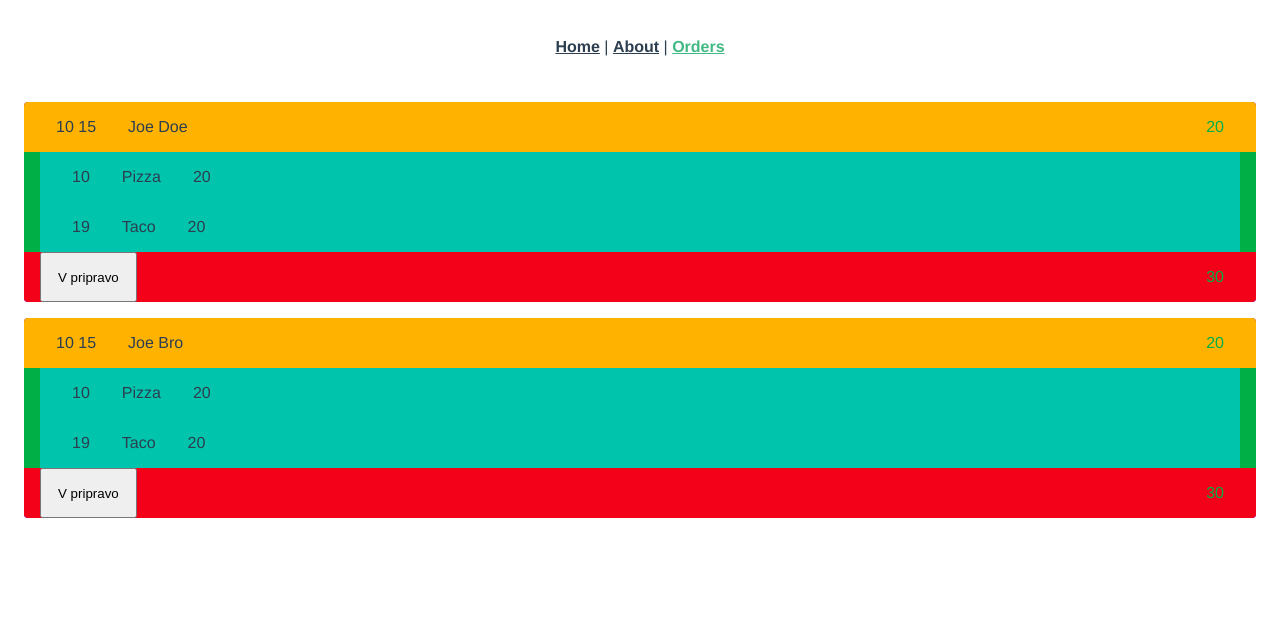
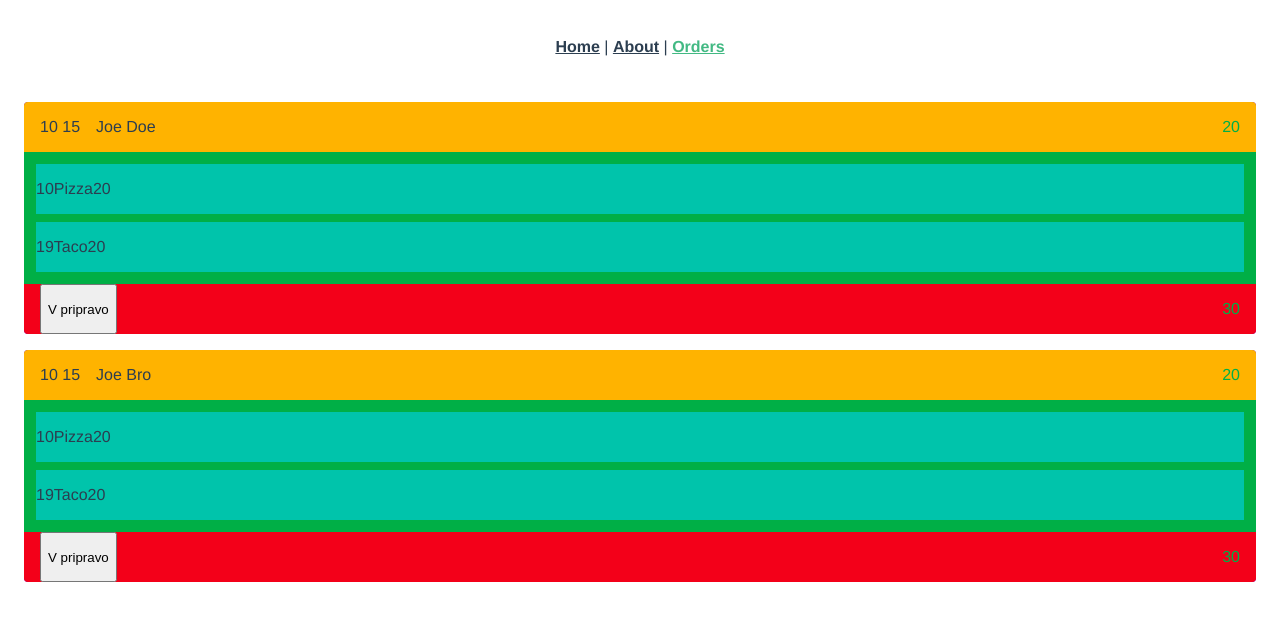
Before and after one commit to simonkorosec/ServeUp-FrontEnd, a Vue app: page /orders in a window 1280 px wide. Shown: the top 620 px of the page. Built offline with nearby package versions, Linux system fonts and the light colour scheme.

Commit message:
Created a new view to put in active orders

```diff
--- a/src/components/OrderCard.vue
+++ b/src/components/OrderCard.vue
@@ -1,8 +1,8 @@
 <template>
     <div class="su-order-card-body">
         <div class="su-order-card-header">
-            <p>{{arrivalTime}}</p>
-            <p>{{ownerName}}</p>
+            <p class="su-order-card-time">{{arrivalTime}}</p>
+            <p class="su-order-card-owner">{{ownerName}}</p>
             <p class="su-order-card-total">{{priceTotal}}</p>
         </div>
         <div class="su-order-card-items">
@@ -55,11 +55,24 @@ export default {
 <style lang="scss" scoped>
 @import "../styles/variables";
 
+@mixin layout-menu-last-end() {
+    padding-left: 16px;
+    padding-right: 16px;
+
+    :not(:last-child) {
+        margin-right: 16px;
+    }
+
+    :last-child {
+        color: #00AF46;
+        margin-left: auto;
+    }
+}
+
 div {
     display: flex;
     :not(.su-order-card-body) {
-        padding-left: 16px;
-        padding-right: 16px;
+
     }
 }
 
@@ -70,28 +83,20 @@ div {
     border-radius: 4px;
     overflow: hidden;
 
-    .su-order-card-header{
+    .su-order-card-header {
+        @include layout-menu-last-end;
         background: $su-color-yellow;
-
-        :last-child {
-            color: #00AF46;
-            margin-left: auto;
-        }
     }
 
     .su-order-card-items{
         background: $su-color-green;
         flex-direction: column;
+        padding: 8px;
     }
 
     .su-order-card-footer{
+        @include layout-menu-last-end;
         background: $su-color-red;
-        flex-direction: row;
-
-        :last-child {
-            color: #00AF46;
-            margin-left: auto;
-        }
     }
 }
 </style>
--- a/src/components/OrderCardItem.vue
+++ b/src/components/OrderCardItem.vue
@@ -24,5 +24,6 @@ export default {
     .su-order-item-body {
         display: flex;
         background: $su-color-primary;
+        margin: 4px;
     }
 </style>
--- a/src/views/Orders.vue
+++ b/src/views/Orders.vue
@@ -1,5 +1,5 @@
 <template>
-<div class="orders">
+<div class="su-orders">
     <order-card v-for="card in orderCards" :key="card.orderId"
         :order-id="card.orderId"
         :arrival-time="card.arrivalTime"
```
Also changed, not shown: src/components/TimeSection.vue (added, +25 -0 lines).
